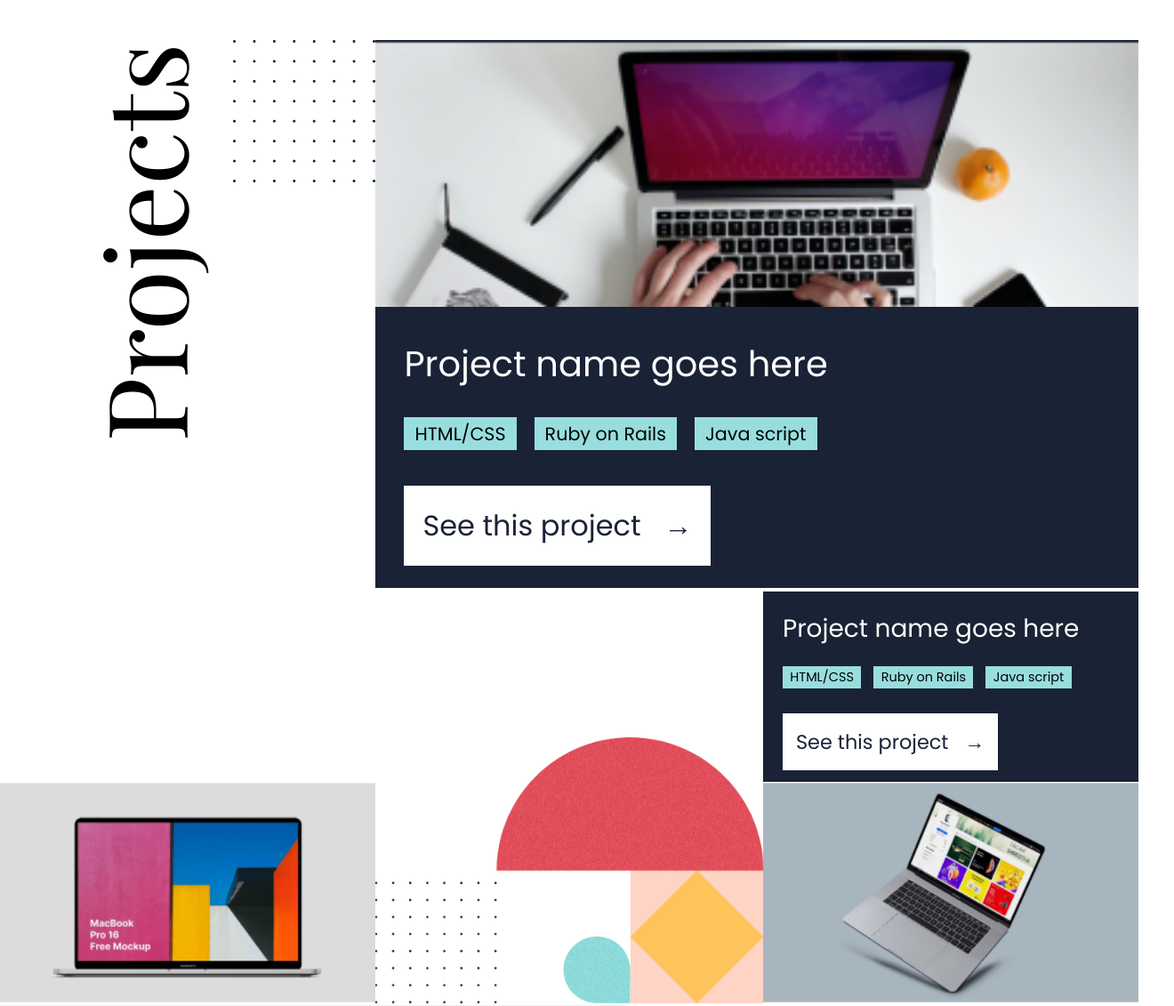
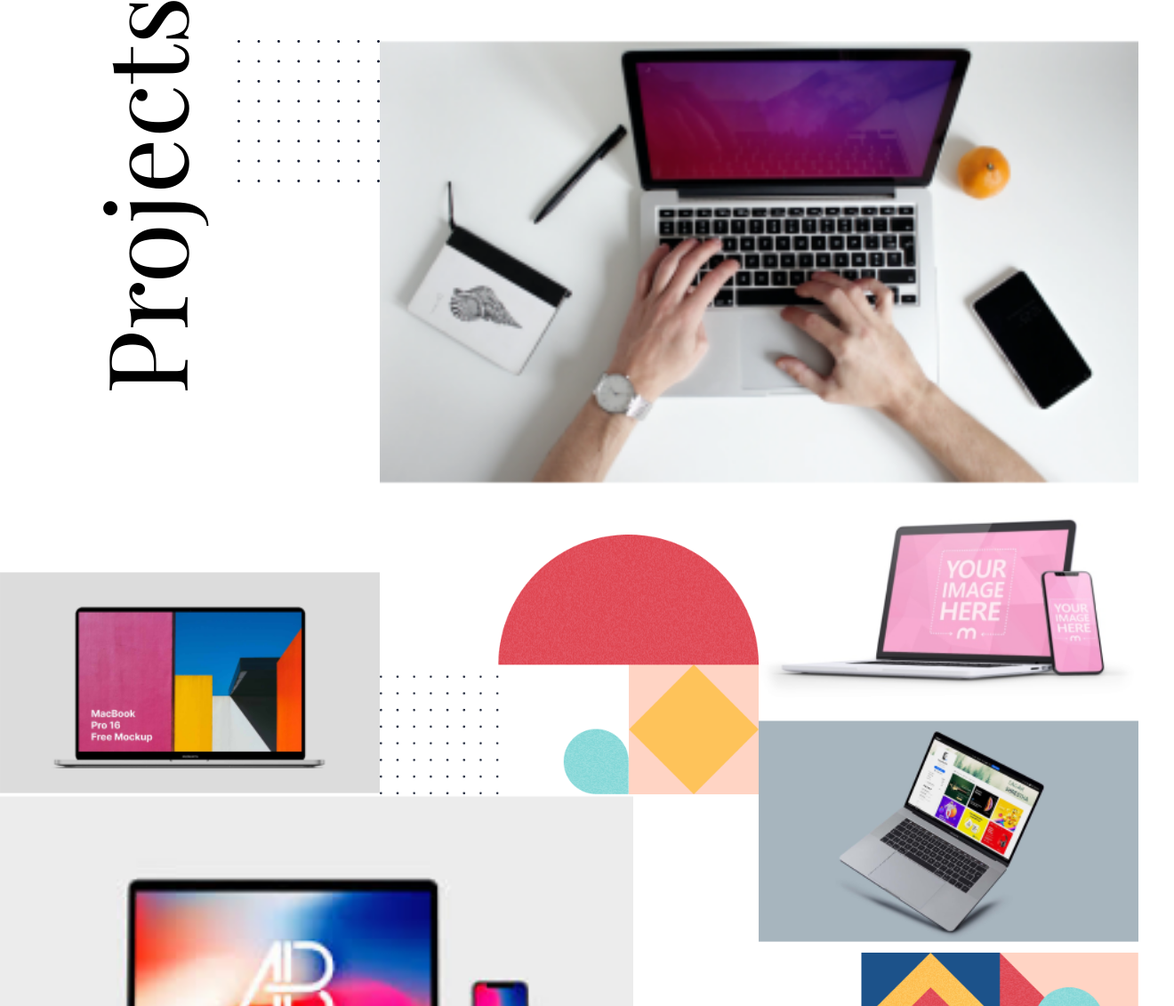
Before and after one commit to Feliverse/Portfolio-firstPage, a website: page index.html in a window 1280 px wide. Shown: the part 1008-2139 px from the top of the page at 89% size, 1320 px wide, since content can reach past the window. Drawn offline with nearby package versions, Linux system fonts and the light colour scheme.

Commit message:
modify project section

```diff
--- a/style.css
+++ b/style.css
@@ -437,10 +437,14 @@ label {
     margin-top: 15em;
   }
 
+ .pData {
+  display: none;
+}
+
   .gallery {
     display: grid;
-    grid-template-columns: 33% 22% 12% 33%;
-    grid-template-rows: auto 1fr 1fr;
+    grid-template-columns: 1.75fr 1.17fr .58fr 1.75fr;
+    grid-template-rows: 2fr 1fr .33fr .66fr 1fr 1fr;
     gap: 0;
     justify-content: stretch;
   }
@@ -449,6 +453,8 @@ label {
     margin: 0;
     width: 100%;
     height: 100%;
+    display: block;
+
   }
 
   .card4,
@@ -482,27 +488,22 @@ label {
   .card2 {
     width: 100%;
     grid-column: 2 / 5;
-    background-color: #1a2236;
+    grid-row: 1;
+
   }
 
   .card2 img {
     width: 100%;
-    height: 300px;
+    height: 98%;
     object-fit: cover;
-    object-position: top;
-  }
-
-  .card2 .pData {
-    zoom: 200%;
+    object-position: center;
   }
 
   .card3 {
     display: grid;
     align-content: end;
-  }
-
-  .card3 .pData {
-    display: none;
+    grid-column: 1;
+    grid-row: 2 / 4;
   }
 
   .card3 img {
@@ -512,7 +513,7 @@ label {
 
   .card4 {
     grid-column: 2 / 4;
-    grid-row: 2;
+    grid-row: 2 / 4;
     background-image: url(images/project/image-geometry_2.png);
     background-repeat: no-repeat;
     background-position: bottom;
@@ -520,23 +521,25 @@ label {
   }
 
   .cardx {
-    display: none;
+    grid-column: 4;
+    grid-row: 2;
+    height: 1fr;
+  }
+
+  .cardx img {
+    width: 100%;
   }
 
   .card5 {
-    grid-column: 4 / 5;
-    grid-row: 2 / 3;
-    display: flex;
-    flex-direction: column-reverse;
+    grid-column: 4;
+    grid-row: 3 / 5;
+    height: 150px;
   }
 
   .card5 img {
+    margin: 0;
+    padding: 0;
     width: 100%;
-  }
-
-  .card5 .pData {
-    zoom: 140%;
-    border-top: #fff 3px solid;
   }
 
   .card img {
@@ -545,11 +548,8 @@ label {
 
   .card6 {
     grid-column: 1 / 3;
-  }
+    grid-row: 4 / 6;
 
-  .card6 .pData,
-  .card9 .pData {
-    display: none;
   }
 
   .card6 img {
@@ -558,14 +558,17 @@ label {
 
   .card7 {
     grid-column: 3 / 5;
+    grid-row: 5 / 6;
     background-image: url(images/project/image-geometry_3.png);
     background-repeat: no-repeat;
     background-position: bottom;
     background-size: contain;
+
   }
 
   .card8 {
     grid-column: 1 / 3;
+    grid-row: 6;
     background-image:
       url(images/project/image-geometry_4.png),
       url(images/project/image-geometry_5.png);
@@ -577,12 +580,33 @@ label {
 
   .card9 {
     grid-column: 3 / 5;
-    grid-row: 4;
+    grid-row: 6;
+    ;
   }
 
   .card9 img {
-    width: 100%;
+    width: 50%;
   }
+
+.card {
+  position:relative;
+}
+
+
+
+  .card2 .pData {
+    grid-column: 2 / 5;
+    grid-row: 1
+    display: block;
+    z-index: 10;
+
+  }
+
+  img:hover .pData {
+    display: block;
+  }
+
+
 
   /* about responsive */
   .about {
```
